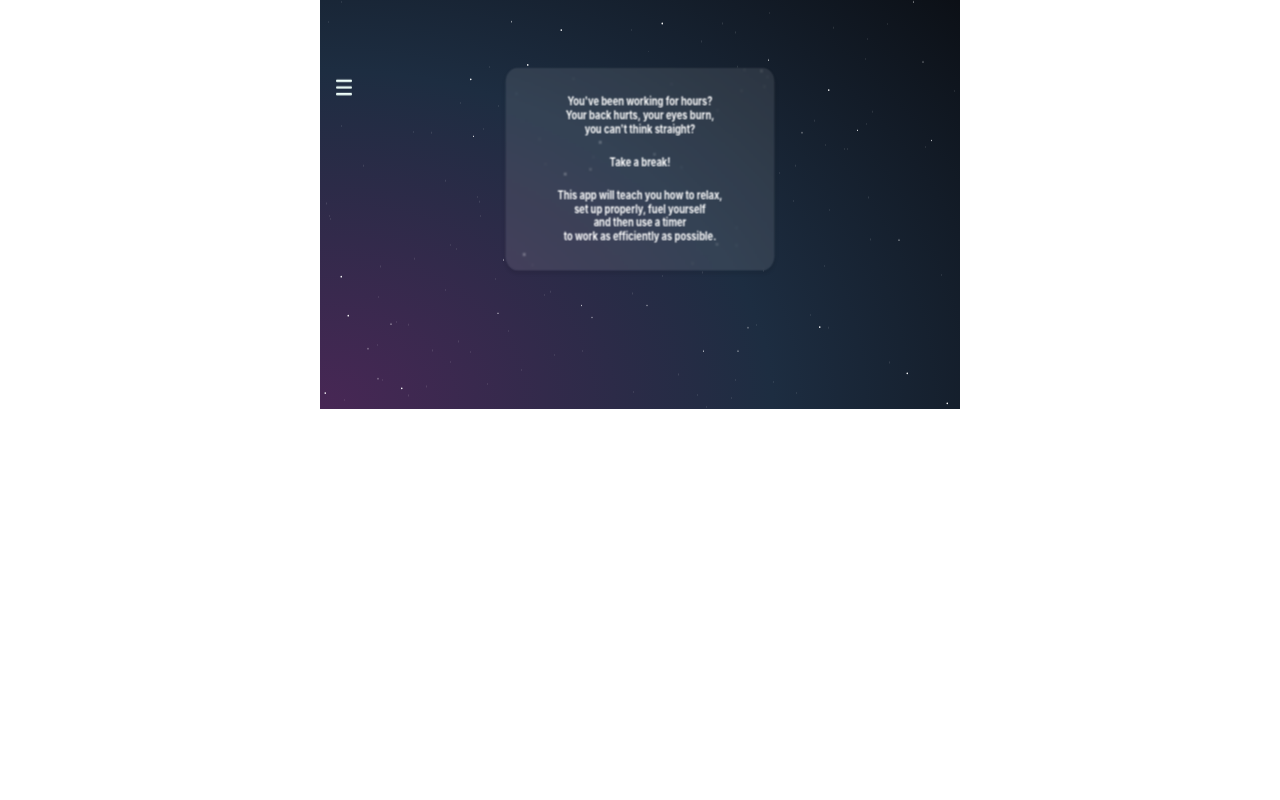
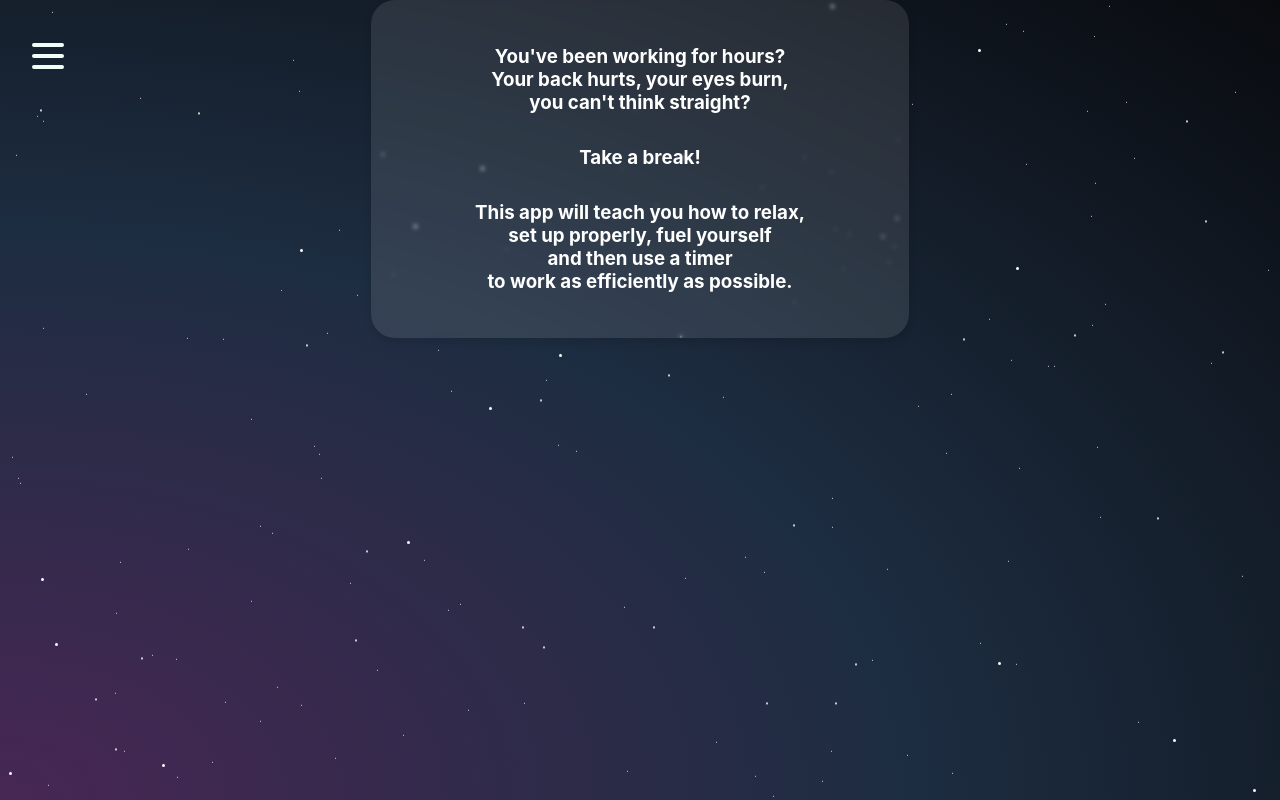
Before and after one commit to JeromeShaaban/quokka_front, a React (Create React App) app: page / in a window 1280 px wide. Built offline with nearby package versions, Linux system fonts and the light colour scheme.

Commit message:
Resolving display bug : className homeContainer

```diff
--- a/src/components/Home.jsx
+++ b/src/components/Home.jsx
@@ -9,7 +9,7 @@ export default function Home () {
 
   return(
     <MenuContext.Provider value={{ open: open, setOpen: setOpen}}>
-  <div className="container">
+  <div className="homeContainer">
     <BackgroundStars/>
     <SlideMenu/>
     {!open && (
--- a/src/style/home.scss
+++ b/src/style/home.scss
@@ -1,4 +1,4 @@
-.container{
+.homeContainer{
   width: 100%;
   display: flex;
   flex-direction: column;
```
